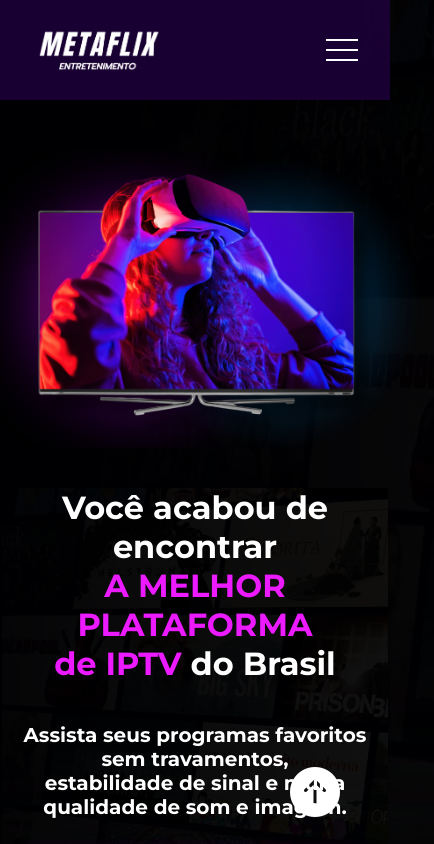
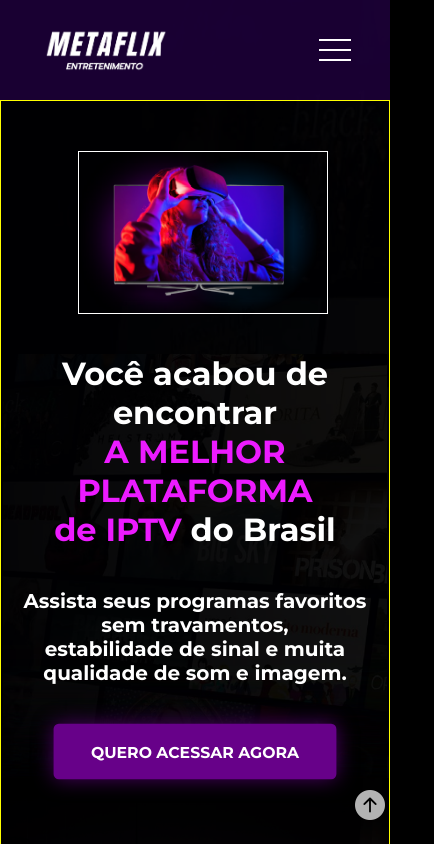
Before and after one commit to mpacheco92/metaflix-page, a React (Vite) app: page / in a window 390 px wide. Shown: the top 844 px of the page, 434 px wide, since content can reach past the window. Built offline with nearby package versions, Linux system fonts and the light colour scheme.

Commit message:
ajustando zoom

```diff
--- a/src/App.css
+++ b/src/App.css
@@ -722,9 +722,9 @@ footer {
   }
 }
 
-@media (max-width: 792px) {
+@media (max-width: 394px) {
   nav {
-    gap: 120px;
+    gap: 100px;
   }
 
   .nav-itens {
@@ -775,11 +775,12 @@ footer {
   }
 
   .tv-3d {
-    width: 460px;
+    width: 250px;
     align-self: center;
     position: static;
     order: 1;
     margin-left: 17px;
+    border: 1px white solid;
   }
 
   .texts-one {
@@ -830,12 +831,16 @@ footer {
 
   .btn-acess {
     background-color: #670189;
-    width: 320px;
+    width: 270px;
     padding: 15px;
     border-radius: 5px;
     cursor: pointer;
     animation: pulse 1.5s infinite;
     align-self: center;
+  }
+
+  .btn-acess a {
+    font-size: 15px;
   }
 
   .dispositivos-img {
@@ -938,8 +943,11 @@ footer {
 
   .part-five .btn-acess {
     margin: 50px auto;
-    width: 300px;
+    width: 270px;
+    font-size: 15px;
   }
+
+
 
   footer {
     display: flex;
@@ -977,14 +985,16 @@ footer {
   }
 
   .bi-arrow-up-circle-fill {
-    right: 50px;
+    right: 5px;
+    opacity: 0.7;
+    font-size: 30px;
   }
 
   main {
     display: flex;
     flex-direction: column;
     align-items: center;
-    /* border: 1px yellow solid; */
+    border: 1px yellow solid;
     width: 100%;
     margin-left: 0px;
     margin-right: 0px;
```
